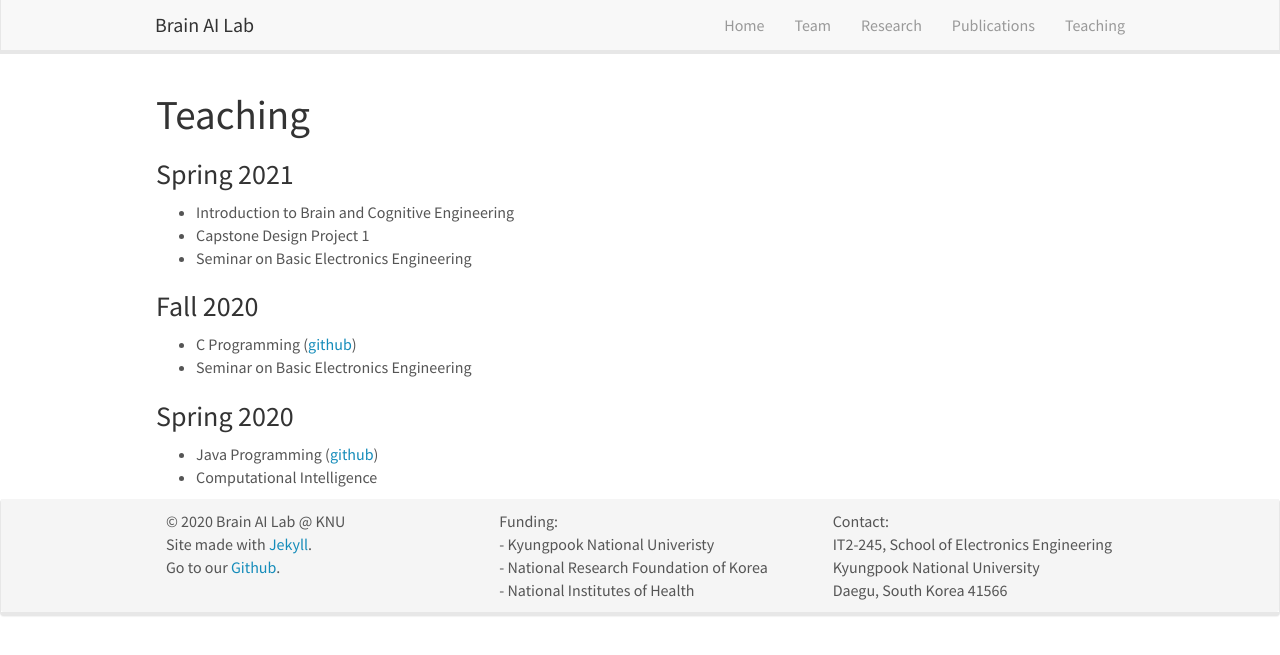
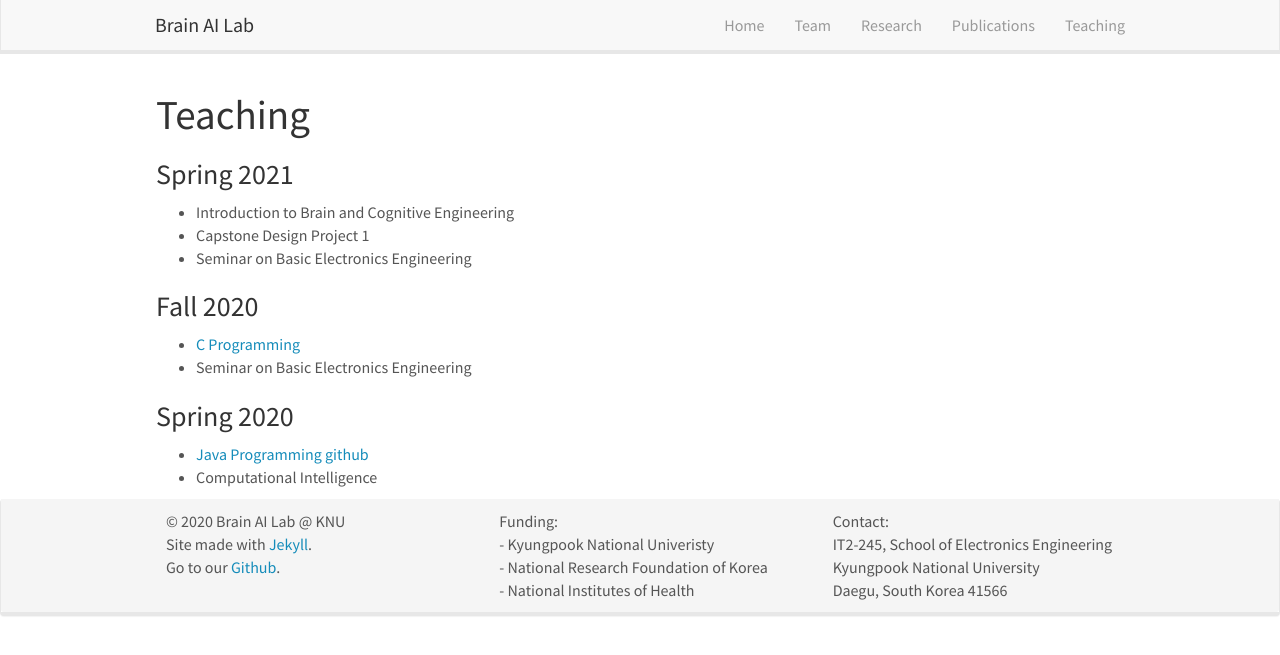
Before and after one commit to KNU-BrainAI/knu-brainai.github.io, a Jekyll site: the page built from _pages/teaching.md, in a window 1280 px wide. Shown: the top 655 px of the page. Built offline with Jekyll 4.4.1, drawn with Linux system fonts in a browser that asks for light colours; nearby versions of some CDN libraries.

Commit message:
Update teaching.md

```diff
--- a/_pages/teaching.md
+++ b/_pages/teaching.md
@@ -14,9 +14,9 @@ permalink: /teaching/
 - Seminar on Basic Electronics Engineering
 
 ### Fall 2020
-- C Programming (<a href="https://github.com/KNU-BrainAI/C_2020_Fall">github</a>)<br />
+- <a href="https://github.com/KNU-BrainAI/C_2020_Fall">C Programming</a><br />
 - Seminar on Basic Electronics Engineering
 
 ### Spring 2020
-- Java Programming (<a href="https://github.com/KNU-BrainAI/Java_2020_Spring">github</a>)<br />
+- <a href="https://github.com/KNU-BrainAI/Java_2020_Spring">Java Programming github</a><br />
 - Computational Intelligence
```
